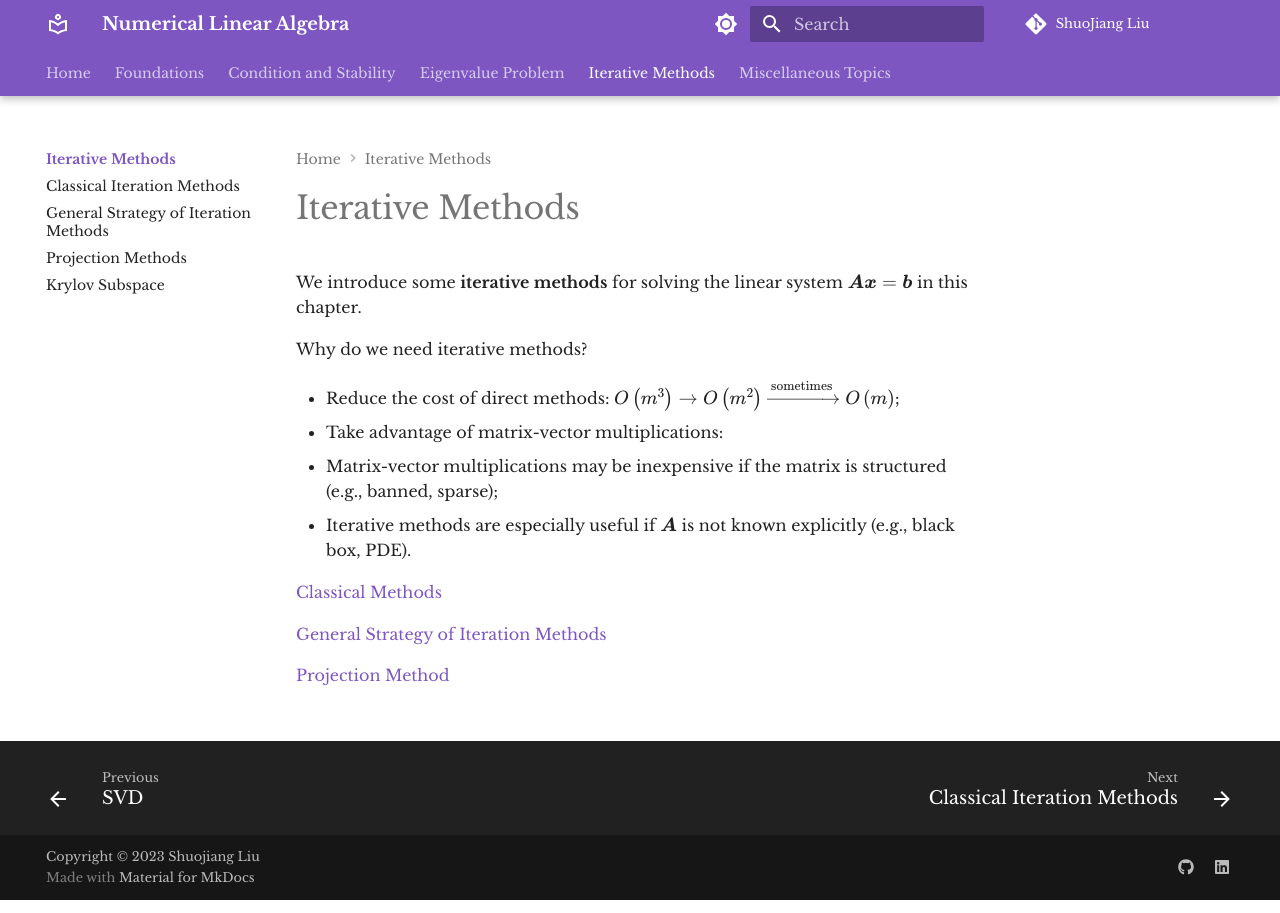
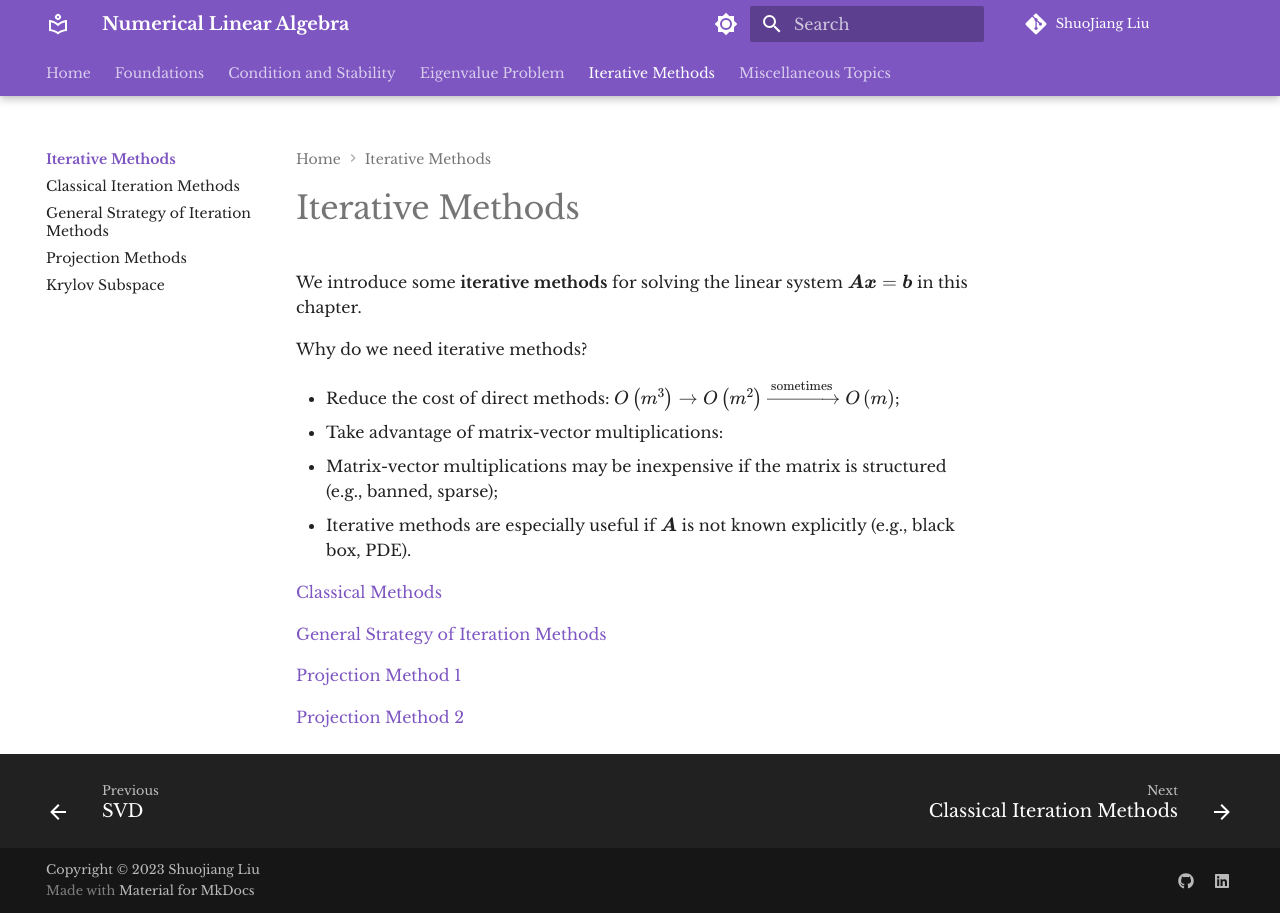
Before and after one commit to LiuShuoJiang/Numerical-Linear-Algebra, an MkDocs documentation site: the page built from docs/Iterative Methods/README.md, in a window 1280 px wide. Built offline with MkDocs 1.6.1 and Material for MkDocs 9.7.7, drawn with Linux system fonts in a browser that asks for light colours; comment, search, counter and statistics services are not loaded; old or Windows-style settings are respelled for this version of MkDocs.

Commit message:
Update table of contents

```diff
--- a/docs/Iterative Methods/README.md
+++ b/docs/Iterative Methods/README.md
@@ -13,4 +13,6 @@ Why do we need iterative methods?
 
 [General Strategy of Iteration Methods](./Introduction_to_Iteration.md)
 
-[Projection Method](./Projection_Method.md)
+[Projection Method 1](./Projection_Method.md)
+
+[Projection Method 2](./Projection_Method_2.md)
```
